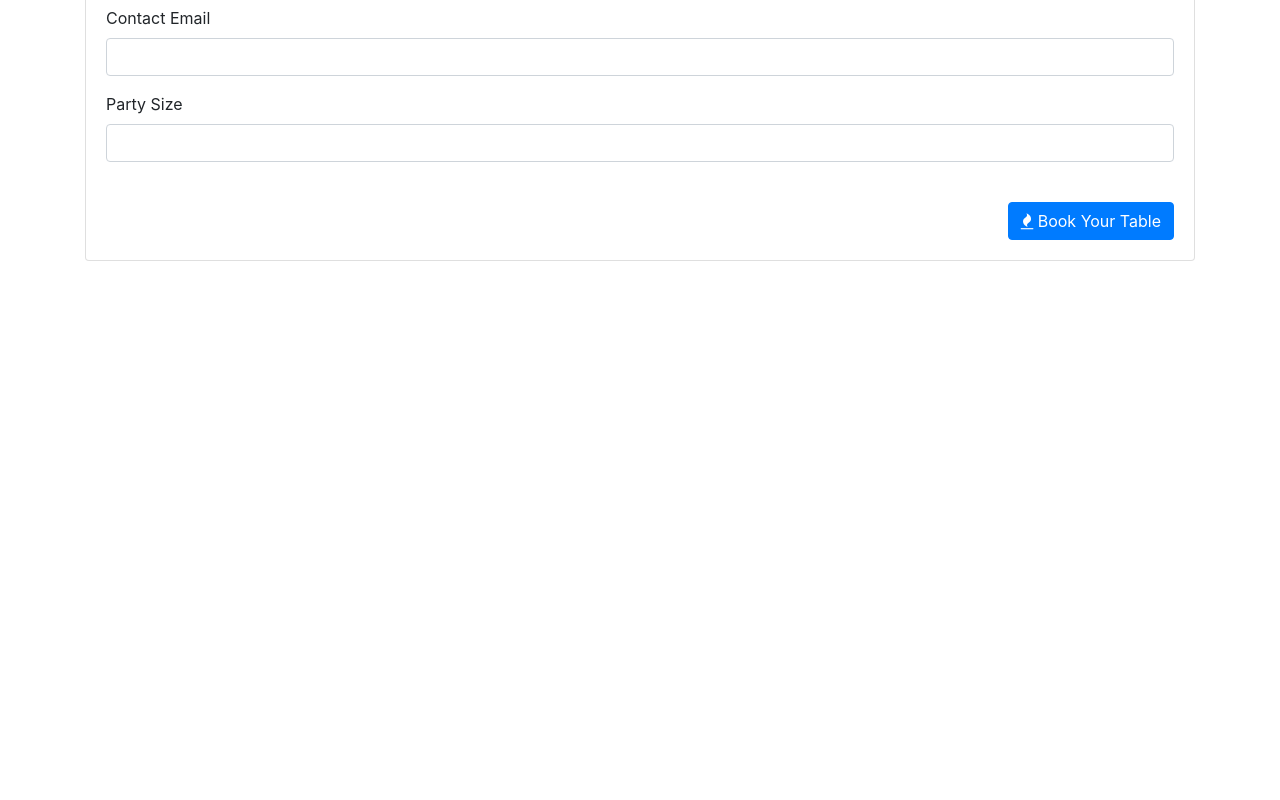
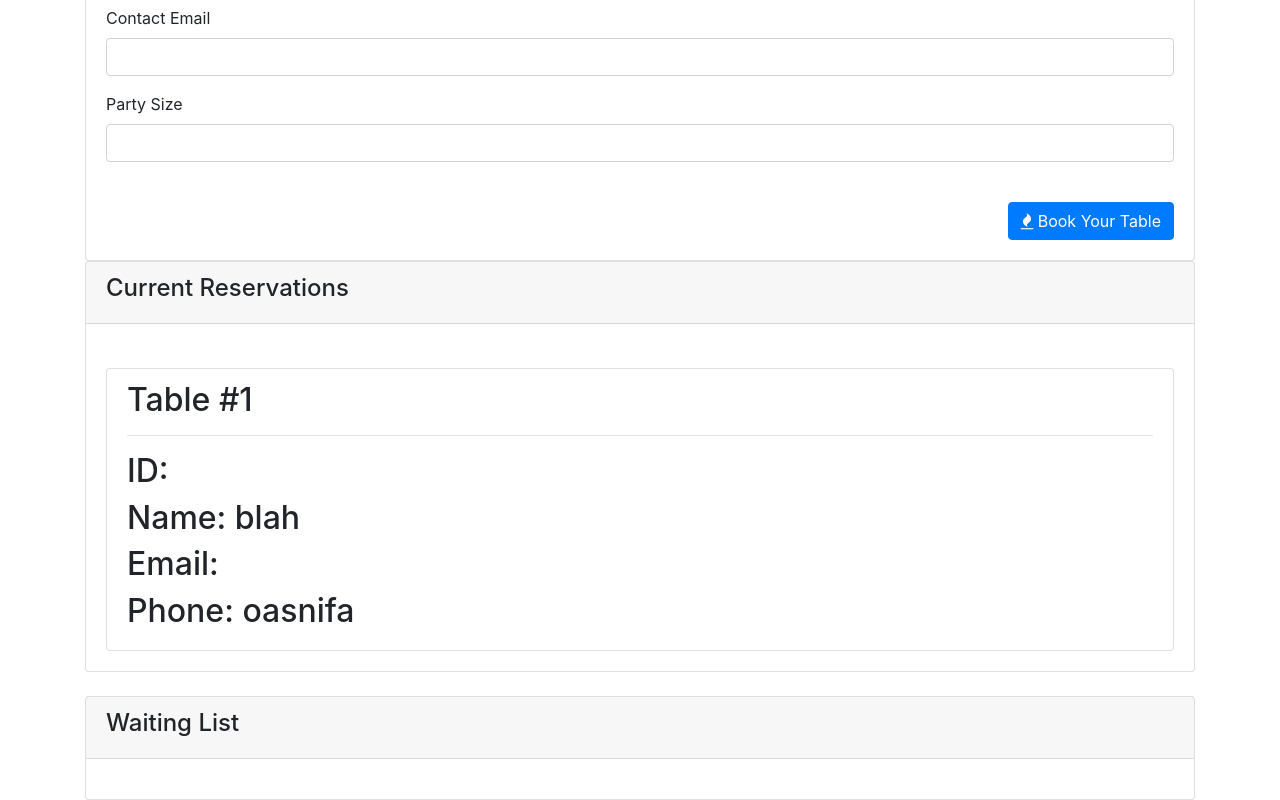
Before and after one commit to magiama9/jamaican-jerk-chicken, a website: page index.html in a window 1280 px wide. Shown: the part 584-1384 px from the top of the page. Before the commit the page ends 845 px from the top, so only its background shows below. Drawn offline with nearby package versions, Linux system fonts and the light colour scheme.

Commit message:
Add reservation card

```diff
--- a/index.html
+++ b/index.html
@@ -22,7 +22,7 @@
         <h3>Book the worst table in the galaxy!</h3>
         <hr />
         <a href="/"
-          ><button class="btn btn-danger btn-lg">
+          ><button id="book-btn" class="btn btn-danger btn-lg">
             <span class="fa fa-eye"></span> Book Your Table
           </button></a
         >
@@ -72,6 +72,38 @@
           </div>
         </div>
       </div>
+      <div class="row">
+        <div class="col-lg-12">
+          <!-- Current Tables in Use -->
+          <div class="card">
+            <div class="card-header">
+              <h4>Current Reservations</h4>
+            </div>
+            <div class="card-body">
+              <ul id="tableList" class="list-group">
+                <li class="list-group-item mt-4">
+                  <h2>Table #1</h2>
+                  <hr />
+                  <h2>ID:</h2>
+                  <h2>Name: blah</h2>
+                  <h2>Email:</h2>
+                  <h2>Phone: oasnifa</h2>
+                </li>
+              </ul>
+            </div>
+          </div>
+
+          <!-- Waiting List Card -->
+          <div class="card mt-4">
+            <div class="card-header">
+              <h4>Waiting List</h4>
+            </div>
+            <div class="card-body">
+              <ul id="waitList" class="list-group"></ul>
+            </div>
+          </div>
+        </div>
+      </div>
     </div>
 
     <script type="text/javascript">
@@ -88,7 +120,6 @@
       }
 
       // Returns whitespace trimmed value of the selected form element
-
       trimValue = () => {
         let trimmedArray = [
           $("#name")
@@ -114,8 +145,10 @@
         $("#size").val("");
         $("#phone").val("");
         $("#email").val("");
-      }
+      };
 
+      $("#book-btn").on("click", function(e) {
+        e.preventDefault();
       $("#res-btn").on("click", function(e) {
         e.preventDefault();
 
```
